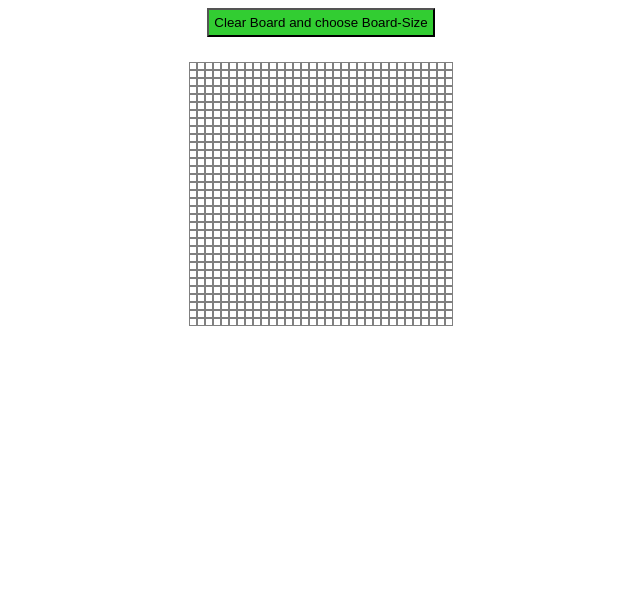
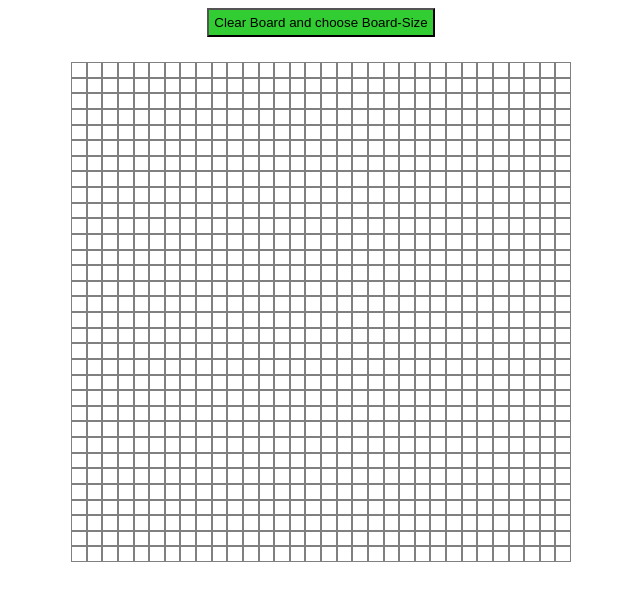
Before and after one commit to rinuya/ETCH-A-SKETCH, a plain HTML site: page index.html in a window 1280 px wide. Shown: the whole page, without its empty margins (319-959 px from the left). Drawn offline with Linux system fonts and the light colour scheme.

```diff
--- a/script.js
+++ b/script.js
@@ -1,57 +1,45 @@
 const main = document.querySelector(".main");
 const btn = document.querySelector("#clear");
-// const row = document.createElement("div");
-// main.appendChild(row);
-// const square = document.createElement("div");
-// row.appendChild(square);
 
-// row.setAttribute("class", "row");
-// square.setAttribute("class", "square");
-
-
-//   IISSSSUUEEESS HEEERREEE
 btn.onclick = () => {
-    let remove = document.querySelectorAll(".black")
-    if (remove>0){
-    remove.classList.remove("black");
-    console.log(remove)
+    let rowRemove = document.querySelectorAll(".row");
+    //for each row removes one child from main (so all the rows)
+    rowRemove.forEach(child=>{main.removeChild(child)});
     let size = prompt("How big do you want your drawing board to be? Max size is 100!");
     if (size<=100 && size>0){
         generate(size);
     }
     else{
-        alert("Error, please try again with a full Number");
+        alert("Error, please try again with a full number");
     }
-}
 }
 
 const i = 32;
 
 function generate (squareRowsAndColumns) {
-    for (let y=0; y<=squareRowsAndColumns; y++) {
+    for (let y=0; y<squareRowsAndColumns; y++) {
         const row = document.createElement("div");
         main.appendChild(row);
-        row.setAttribute("id", "row");
+        row.setAttribute("class", "row");
 
-        for (let x=0; x<=squareRowsAndColumns; x++) {
+        for (let x=0; x<squareRowsAndColumns; x++) {
             const square = document.createElement("div");
             row.appendChild(square);
-            square.setAttribute("id", "square");
+            square.setAttribute("class", "square");
+
             square.addEventListener('mouseout', () => {
-                square.setAttribute('class', "black")
-                // alert(square.class);
+                square.setAttribute('id', "black")
             });
         }
     }
+    const rowsHelperFunction = document.getElementsByClassName("row");
+        const amount = 1/(rowsHelperFunction.length) * 940;
+
+    const squareChange = document.getElementsByClassName("square");
+    Array.from(rowsHelperFunction).forEach(el =>
+        el.style.height = amount + "px");
+    Array.from(squareChange).forEach(el =>
+        el.style.width = amount + "px");
+
 }
 generate(i);
-
-// const element = document.getElementsByClassName("square");
-// console.log(element);
-// element.onhover = changeColor(element);
-function changeColor(self) {
-// var black = '#000000'
-    self.style.backgroundColor = "black";
-};
-
-//edit padding depending on website lenght: website lenght *0,8/ squares
--- a/styles.css
+++ b/styles.css
@@ -1,32 +1,29 @@
 body{
     display: flex;
-    justify-content: space-between;
     align-items: center;
     flex-direction: column;
+
 }
 
-.black{
+#black{
     background-color: black;
-
 }
 
 .main{
     display: flex;
     flex-direction: column;
-    max-width: 940px;
-
+    width: 500px;
+    height: 500px;
 }
 
-#row{
+.row{
     display: flex;
-    flex:auto;
     flex-direction: row;
 }
 
-#square{
+.square{
+    border:1px solid gray;
 
-    border:1px solid gray;
-    padding:3px;
 }
 
 button{
```
